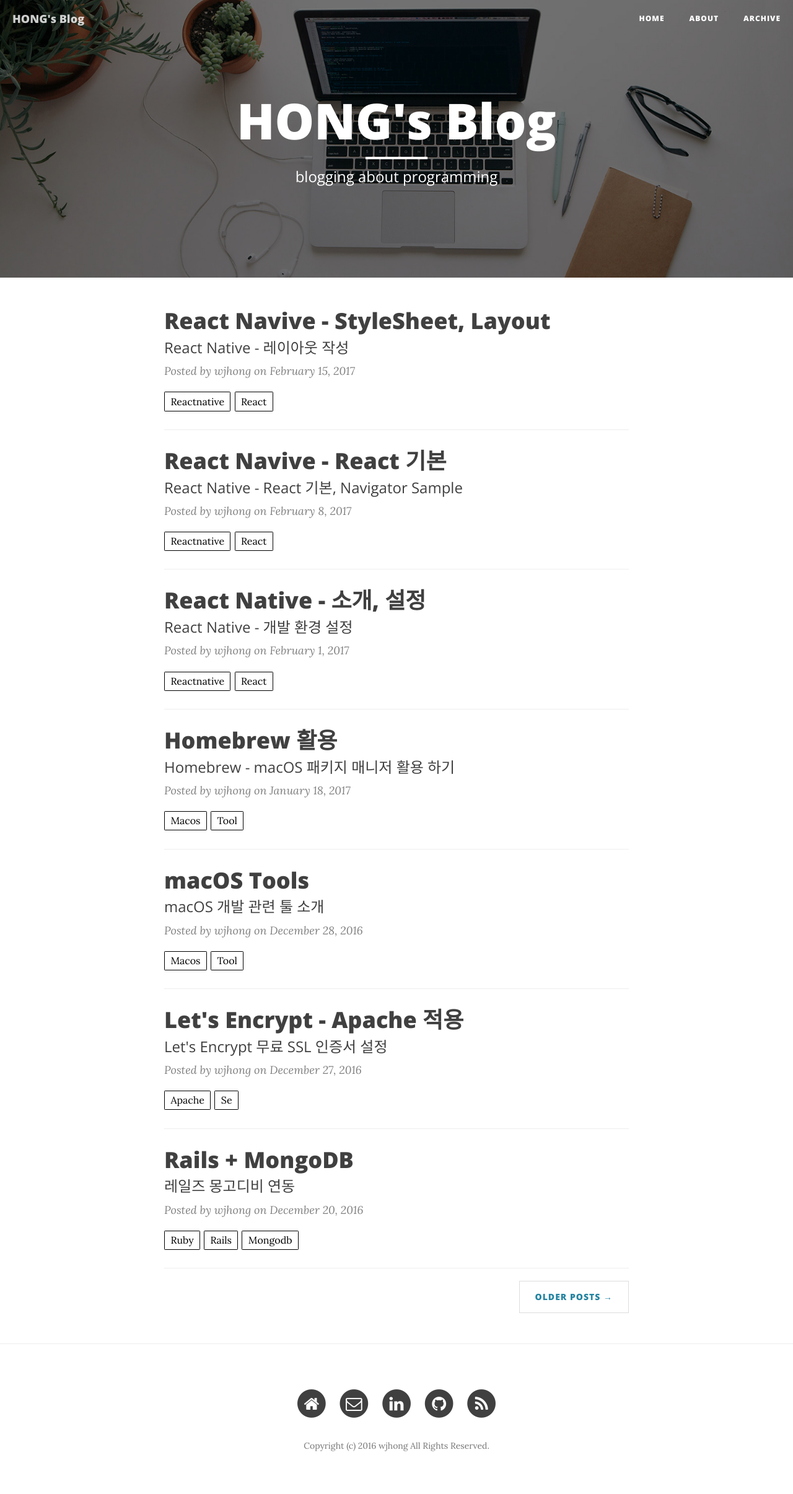
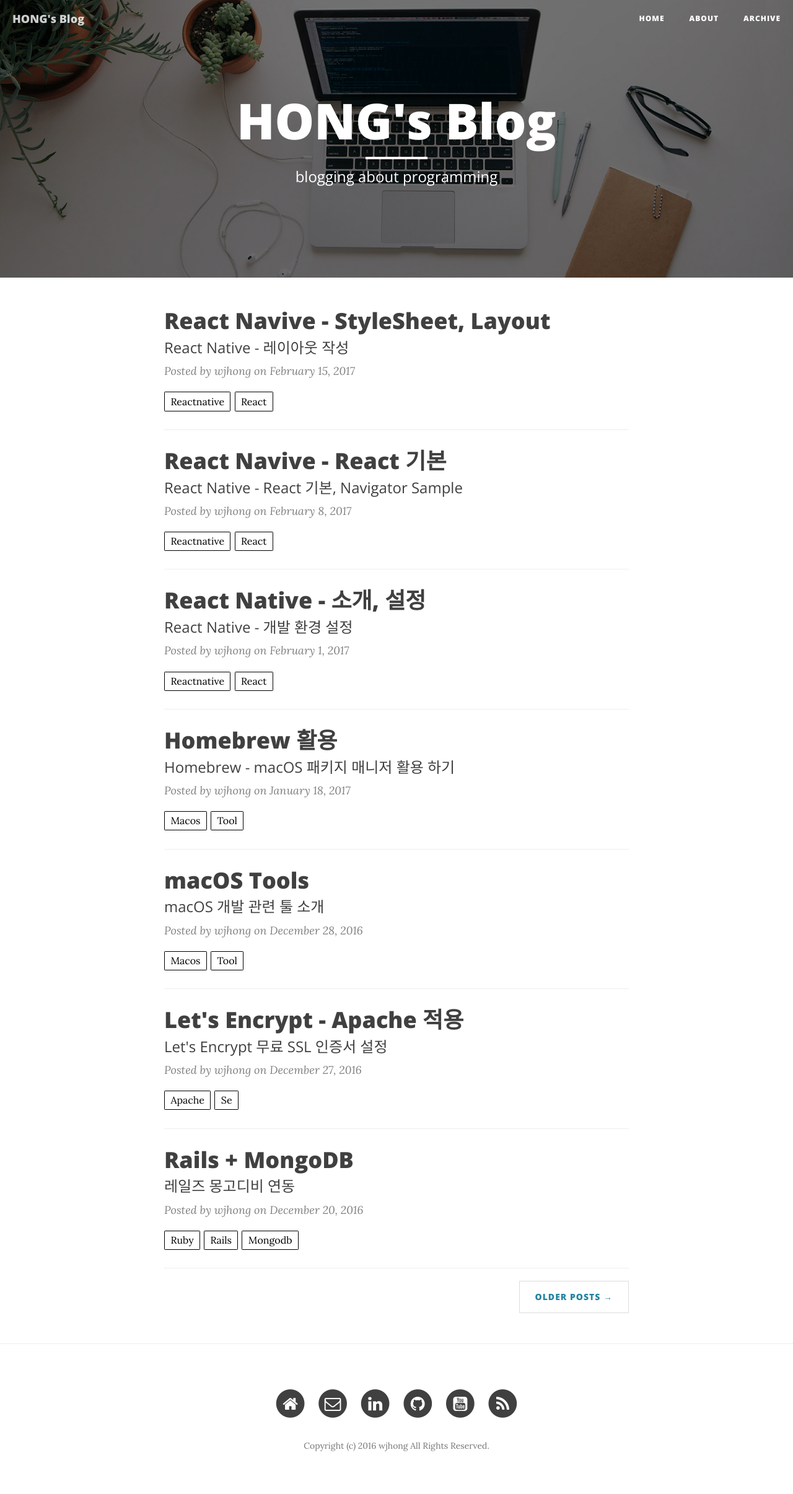
Before and after one commit to hwj4477/hwj4477.github.io, a Jekyll site: the page built from index.html, in a window 1280 px wide. Shown: the whole page at 62% size. Built offline with Jekyll 4.4.1, drawn with Linux system fonts in a browser that asks for light colours; nearby versions of some CDN libraries; the list of posts is cut into pages by our own code.

Commit message:
update footer

```diff
--- a/_includes/footer.html
+++ b/_includes/footer.html
@@ -59,6 +59,14 @@
                     </li>
                     {% endif %}
                     <li>
+                        <a href="https://www.youtube.com/channel/UCiyhjKS5r_oIPgKW7jLvpzg" target="_blank">
+                            <span class="fa-stack fa-lg">
+                                <i class="fa fa-circle fa-stack-2x"></i>
+                                <i class="fa fa-youtube-square fa-stack-1x fa-inverse"></i>
+                            </span>
+                        </a>
+                    </li>
+                    <li>
                         <a href="{{ "/feed.xml" | prepend: site.baseurl }}">
                             <span class="fa-stack fa-lg">
                                 <i class="fa fa-circle fa-stack-2x"></i>
```
